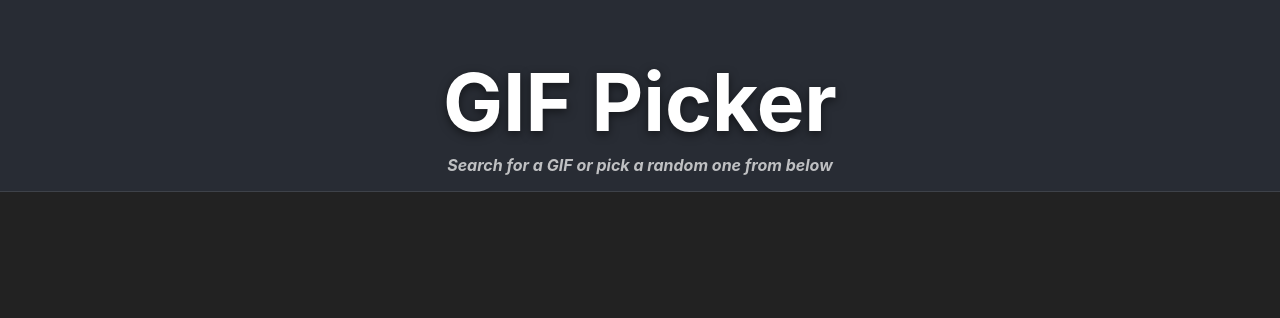
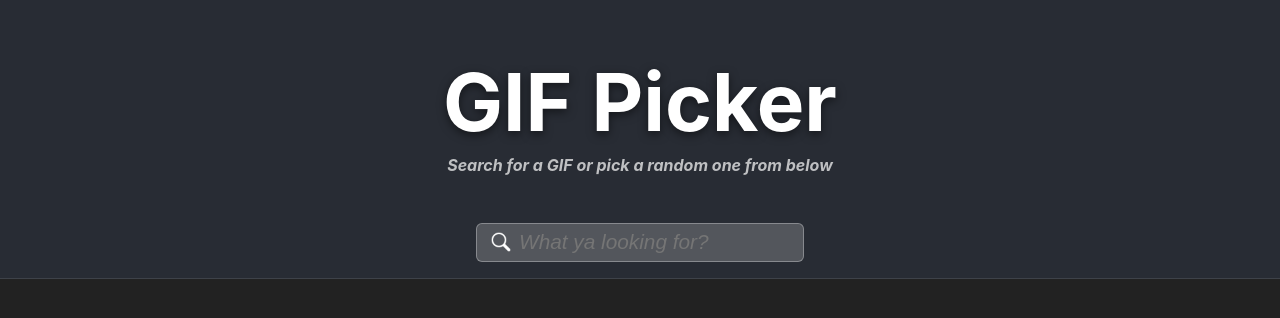
Before and after one commit to arcyn1c/gif-picker, a React (Create React App) app: page / in a window 1280 px wide. Shown: the top 318 px of the page. Built offline with nearby package versions, Linux system fonts and the light colour scheme.

Commit message:
Added search input

```diff
--- a/src/App.css
+++ b/src/App.css
@@ -17,4 +17,5 @@
 	font-size: 1em;
 	font-weight: bold;
 	color: rgba(255, 255, 255, 0.7);
+	margin-bottom: 3em;
 }
--- a/src/App.js
+++ b/src/App.js
@@ -1,4 +1,6 @@
 import React from 'react';
+
+import SearchInput from './components/SearchInput';
 
 import './App.css';
 
@@ -8,6 +10,8 @@ function App() {
       <header className="App-header">
 				<h1>GIF Picker</h1>
 				<i>Search for a GIF or pick a random one from below</i>
+
+				<SearchInput/>
       </header>
     </div>
   );
--- /dev/null
+++ b/src/components/SearchInput.js
@@ -0,0 +1,10 @@
+import React from "react";
+
+import "../styles/SearchInput.css"
+
+export default function SearchInput() {
+	return <div className="SearchInput">
+		<img src={require("../assets/search-icon.png")} alt="search-input-icon"/>
+		<input type="text" placeholder="What ya looking for?" maxlength={50} autofocus />
+	</div>
+}
--- /dev/null
+++ b/src/styles/SearchInput.css
@@ -0,0 +1,26 @@
+.SearchInput {
+	position: relative;
+}
+
+.SearchInput > input {
+	background-color: rgba(255, 255, 255, 0.2);
+	font-size: 1.3em;
+	padding: 0.3em 0.75em 0.3em 2em;
+	border: 1px solid rgba(255, 255, 255, 0.3);
+	border-radius: 6px;
+	color: white;
+}
+.SearchInput > input::placeholder {
+	font-style: italic;
+}
+
+.SearchInput > img {
+	position: absolute;
+	width: 40px;
+	height: 40px;
+	top: 50%;
+	margin-top: -20px;
+	margin-left: 5px;
+	color: white;
+	filter: invert();
+}
```
Also changed, not shown: src/assets/search-icon.png (added).
